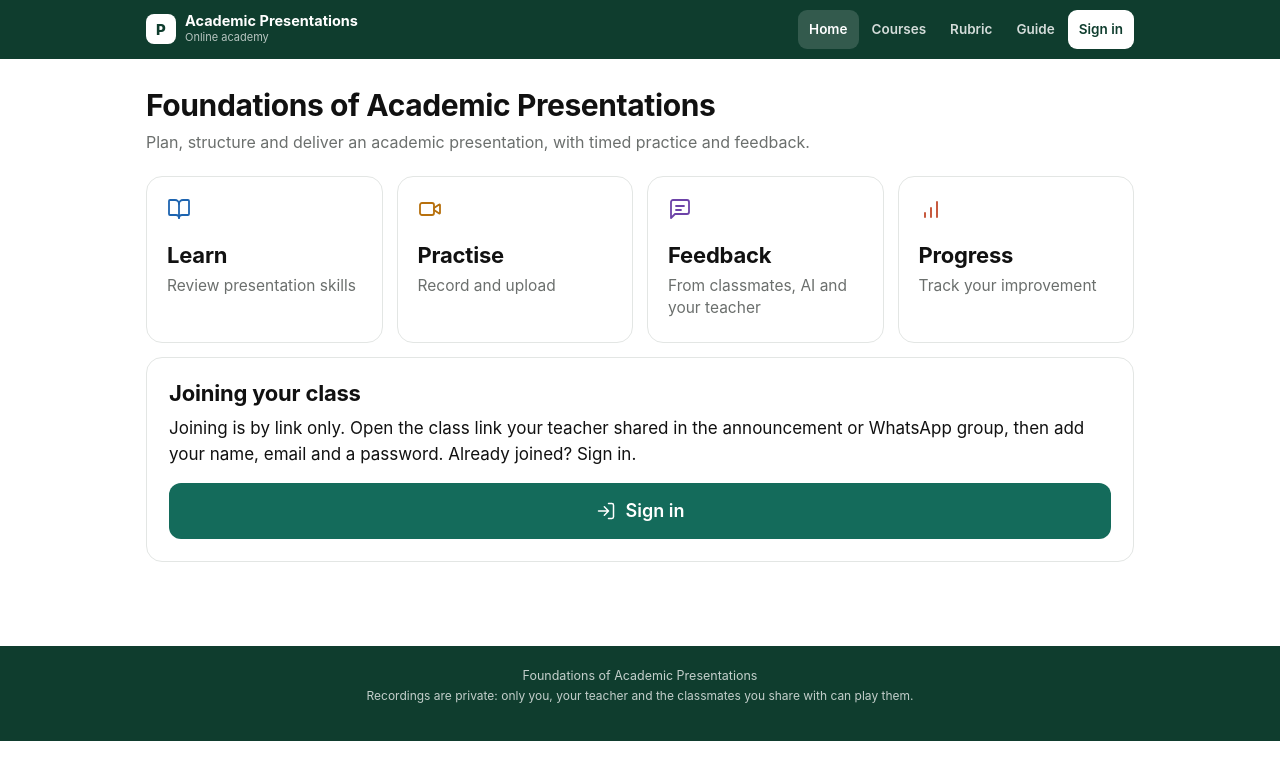
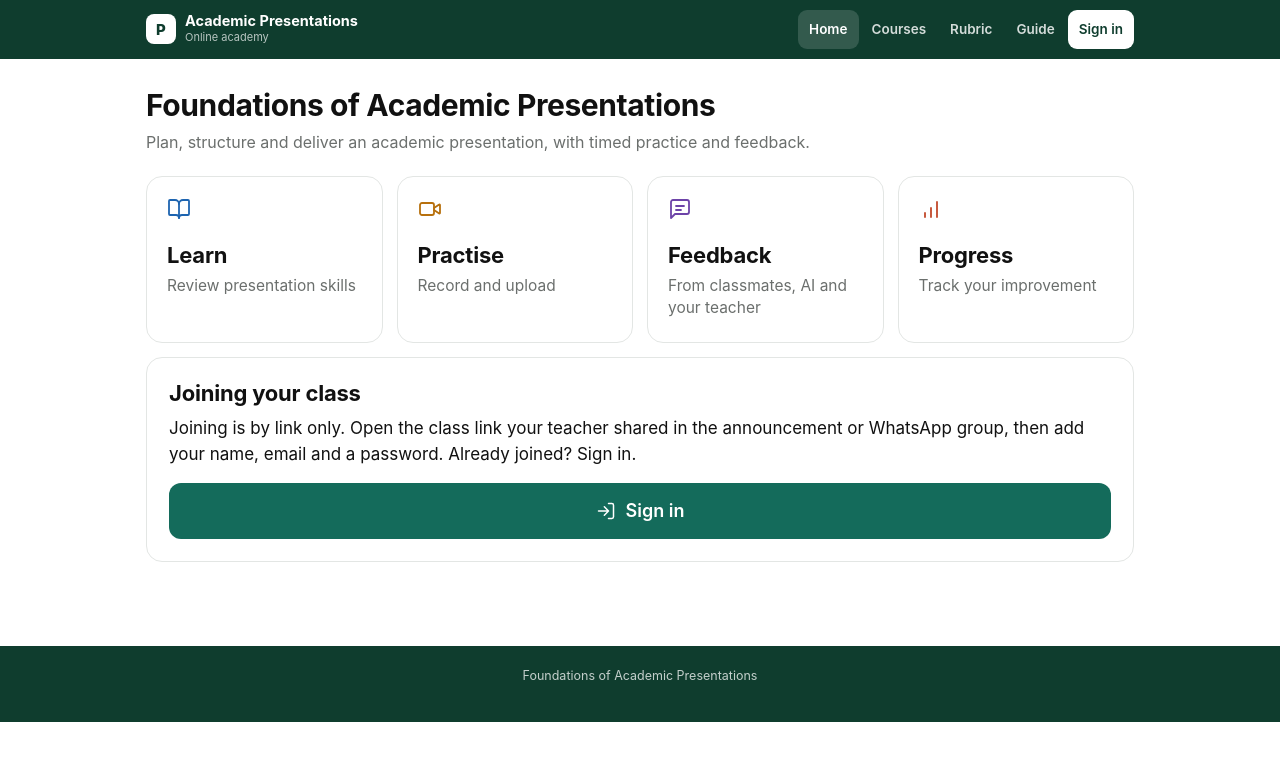
Before and after one commit to NorahAlshehri-2026/academicpresentations, a Next.js app: page / in a window 1280 px wide. Shown: the top 780 px of the page. Built offline with nearby package versions, Linux system fonts and the light colour scheme; no server answers.

Commit message:
Footer: title only, as in the approved mock-up (1/2)
Removed footer text about private recordings.

```diff
--- a/app/layout.tsx
+++ b/app/layout.tsx
@@ -57,10 +57,6 @@ export default async function RootLayout({ children }: { children: React.ReactNo
         </main>
         <footer className="sitefoot">
           Foundations of Academic Presentations
-          <br />
-          <span className="tiny">
-            Recordings are private: only you, your teacher and the classmates you share with can play them.
-          </span>
         </footer>
       </body>
     </html>
```
